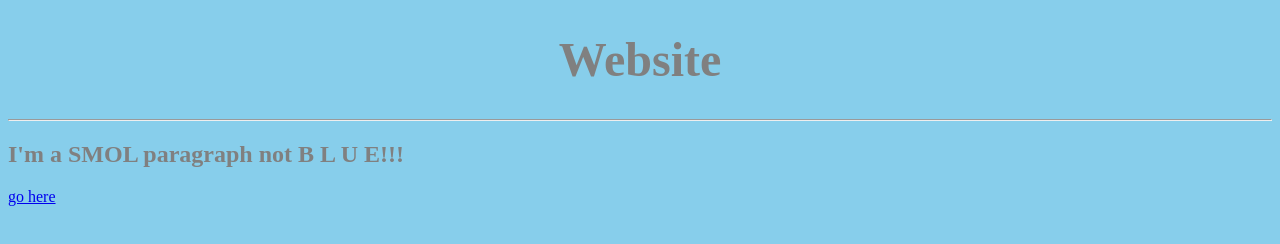
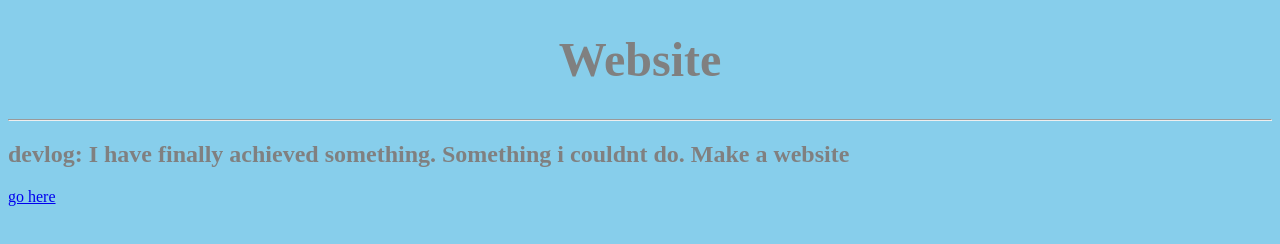
Before and after one commit to IDj-java/IDj-java.github.io, a plain HTML site: page index.html in a window 1280 px wide. Drawn offline with Linux system fonts and the light colour scheme.

Commit message:
Update no.1

```diff
--- a/index.html
+++ b/index.html
@@ -7,7 +7,7 @@
     <body>
         <h1>Website</h1>
         <hr>
-        <h2>I'm a SMOL paragraph not B L U E!!!</h2>
+        <h2>devlog: I have finally achieved something. Something i couldnt do. Make a website</h2>
         <a href="https://idj-java.github.io/index2.html">go here</a>
     </body>
 </html>
```
